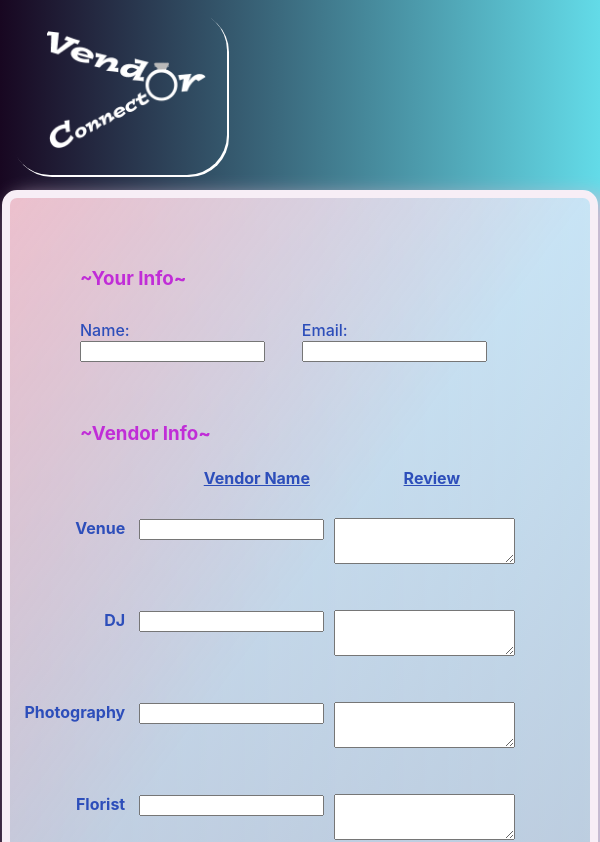
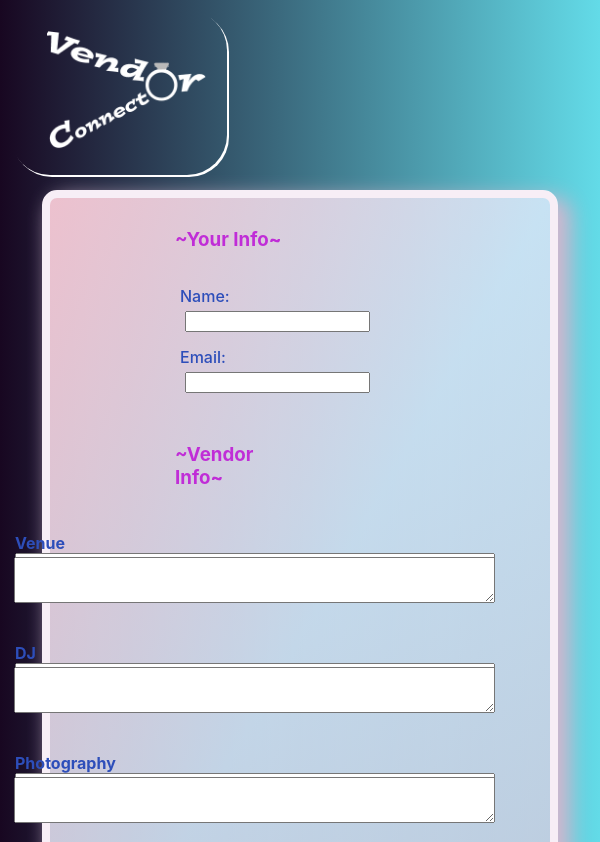
Before and after one commit to adamjmosebach/wedding-planning-app, a React (Create React App) app: page /create in a window 600 px wide. Shown: the top 842 px of the page. Built offline with nearby package versions, Linux system fonts and the light colour scheme.

Commit message:
styled create-form

```diff
--- a/src/CreateForm.css
+++ b/src/CreateForm.css
@@ -8,7 +8,12 @@
   width: 440px;
   border: 8px solid rgb(247, 238, 246);
   margin: 40px auto 60px;
-  background-image: linear-gradient(to bottom right,rgba(250, 200, 208, 0.75)  ,  rgba(186, 236, 245, 0.5),rgba(159, 182, 194, 0.5) );
+  background-image: linear-gradient(
+    to bottom right,
+    rgba(250, 200, 208, 0.75),
+    rgba(186, 236, 245, 0.5),
+    rgba(159, 182, 194, 0.5)
+  );
   border-radius: 15px;
   box-shadow: 10px 10px 20px 3px rgb(210, 183, 207);
   color: rgb(45, 78, 186);
@@ -39,7 +44,7 @@
   text-align: right;
   height: 20px;
   margin-top: -10px;
-  margin-bottom: 5px;;
+  margin-bottom: 5px;
 }
 .form-subheading {
   /* padding-right: 40px; */
@@ -54,7 +59,7 @@
   margin-right: 10px;
 }
 .vendor-fields {
-  margin-top: 60px;;
+  margin-top: 60px;
 }
 .your-info-headings {
   display: flex;
@@ -68,7 +73,7 @@
   padding: 5px 10px;
   border-radius: 10px;
   font-weight: 600;
-  transition: linear .2s;
+  transition: linear 0.2s;
 }
 #submitter:hover {
   box-shadow: 3px 3px grey;
@@ -84,20 +89,71 @@
   margin: -20px 0;
 }
 
-@media screen and (max-width: 450px) {
+@media screen and (min-width: 600px) {
+  .small-screen-headings {
+    display: none;
+  }
+}
+
+@media screen and (max-width: 600px) {
   .create-form {
-    width: 50vw;
+    width: 60vw;
   }
   .form {
     display: flex;
     flex-direction: column;
+    margin-left: -70px;
+    align-items: center;
+    width: 90vw;
   }
   .your-info-headings {
     display: flex;
     flex-direction: column;
+    text-align: left;
+    width: 20vw;
   }
   .vendor-fields {
     display: flex;
     flex-direction: column;
   }
+  .name-and-email {
+    margin: 5px;
+  }
+  .your-inputs {
+    margin: 5px;
+  }
+  .form-component {
+    display: flex;
+    flex-direction: column;
+    text-align: left;
+    padding: 15px;
+    width: 80vw;
+  }
+  .form-subheading {
+    display: none;
+  }
+  .form-heading {
+    margin-top: -20px;
+    width: 130px;
+  }
+  .name-email-fields {
+    width: 130px;
+  }
+  .vendor-form {
+    width: 80vw;
+    margin: 0 auto;
+  }
+  #vendor-info {
+    align-self: center;
+  }
+  .v-name-review {
+    display: none;
+  }
+  .review-field {
+    margin-top: -47px;
+    margin-left: -1px;
+  }
+  #submitter {
+    margin: 0 auto;
+  }
 }
--- a/src/CreateForm.js
+++ b/src/CreateForm.js
@@ -79,12 +79,12 @@ function CreateForm() {
         <div className='name-email-fields'>
           <h3 className='form-heading'>~Your Info~</h3>
           <div className='your-info-headings'>
-            <label htmlFor='name'>Name: <input type='text' id='name' onChange={e=>inputHandler(e,updateName)} /></label>
-            <label htmlFor='email'>Email: <input type='text' id='email' onChange={e => inputHandler(e, updateEmail)} /></label>
+            <label htmlFor='name' className='name-and-email'>Name: <input type='text' id='name' onChange={e=>inputHandler(e,updateName)} className='your-inputs'/></label>
+            <label htmlFor='email' className='name-and-email'>Email: <input type='text' id='email' onChange={e => inputHandler(e, updateEmail)} className='your-inputs' /></label>
           </div>
         </div>
         <div className='vendor-fields'>
-          <h3 className='form-heading'>~Vendor Info~</h3>
+          <h3 className='form-heading' id='vendor-info'>~Vendor Info~</h3>
           <h4 className='v-name-review'><span className='form-subheading' id='vendor-name-heading'>Vendor Name</span><span className='form-subheading'>Review</span></h4>
           <div className='vendor-form'>
             <FormComponent field='Venue' vendorAction={updateVenue} reviewAction={updateVenueReview} />
--- a/src/FormComponent.js
+++ b/src/FormComponent.js
@@ -22,7 +22,7 @@ function FormComponent(props) {
     <div className='form-component'>
       <label htmlFor={props.field} className='labels'><strong>{`${props.field} `}</strong> </label>
         <input type='text' id={props.field} onChange={inputVendorHandler} />
-
+      <p className='small-screen-headings'><strong>{`${props.field} Review`}</strong></p>
       <textarea className='review-field' onChange={inputReviewHandler} />
     </div>
   )
```
